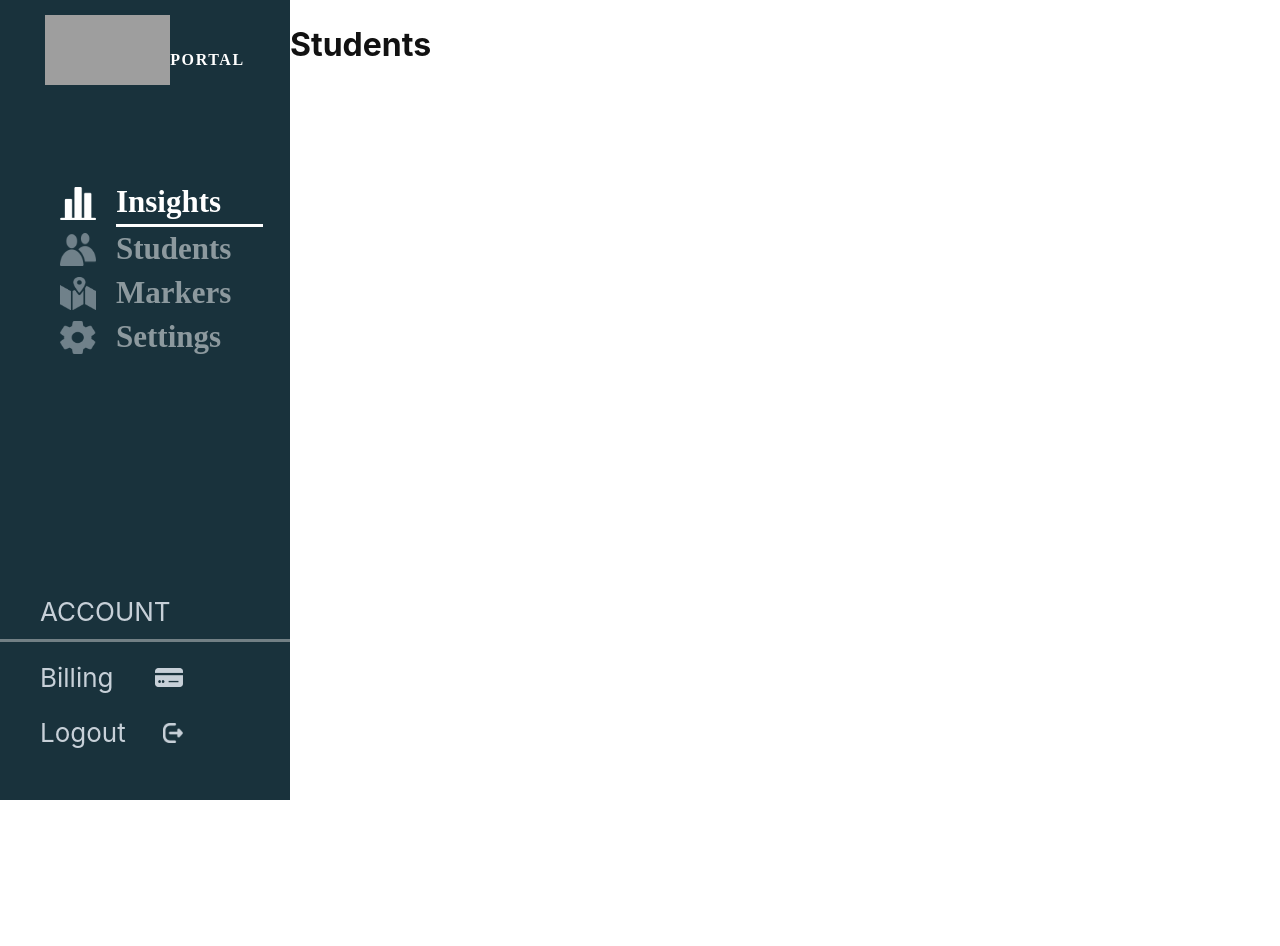
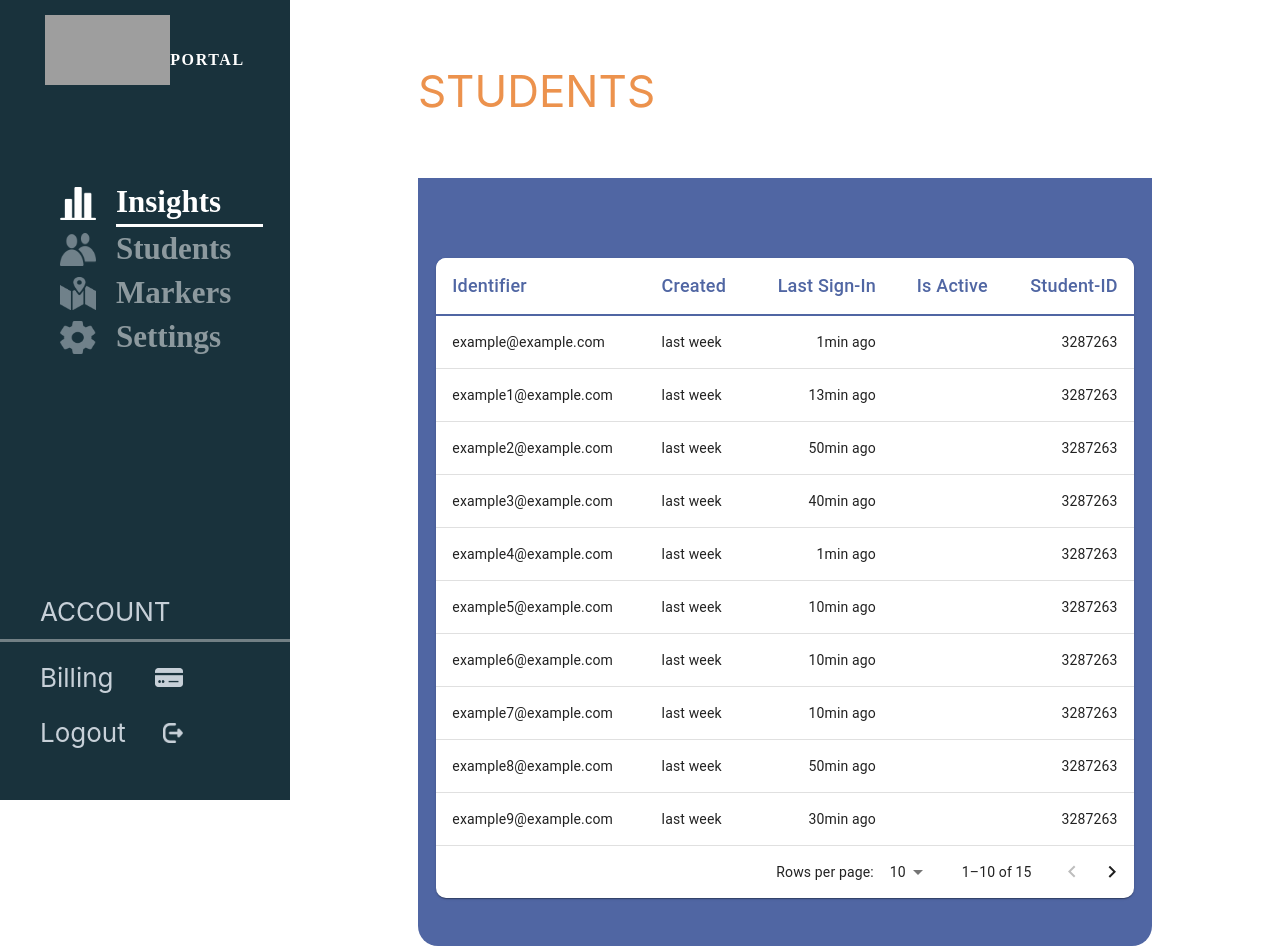
Before and after one commit to galgord/walky-admin, a React (Vite) app: page /walky-admin/students in a window 1280 px wide. Before the commit the page ends 800 px from the top, so only its background shows below. Built offline with nearby package versions, Linux system fonts and the light colour scheme; grey boxes are pictures that could not be loaded.

Commit message:
added students table

```diff
--- a/package.json
+++ b/package.json
@@ -9,6 +9,9 @@
     "preview": "vite preview"
   },
   "dependencies": {
+    "@emotion/react": "^11.10.6",
+    "@emotion/styled": "^11.10.6",
+    "@mui/material": "^5.11.16",
     "localforage": "^1.10.0",
     "match-sorter": "^6.3.1",
     "react": "^18.2.0",
--- /dev/null
+++ b/src/components/common/PageHeader/index.css
@@ -0,0 +1,15 @@
+.page-header-divider {
+  width: 100%;
+  height: 3px;
+  background-color: #000;
+  align-self: center;
+}
+.page-header-text {
+  font-weight: 400;
+  font-style: normal;
+  color: rgb(236, 146, 77);
+  text-decoration: none;
+  font-size: 44px;
+  line-height: 62px;
+  margin-bottom: 16px;
+}
--- /dev/null
+++ b/src/components/common/PageHeader/index.tsx
@@ -0,0 +1,16 @@
+import './index.css';
+
+import React from 'react';
+
+import { PageHeaderProps } from './types';
+
+const PageHeader: React.FC<PageHeaderProps>= ({title}) => {
+  return (
+    <>
+    <span className='page-header-text'>{title}</span>
+    <div className='page-header-divider'/>
+    </>
+  )
+}
+
+export default PageHeader
--- /dev/null
+++ b/src/components/common/PageHeader/types.ts
@@ -0,0 +1,3 @@
+export interface PageHeaderProps {
+  title: string;
+}
--- /dev/null
+++ b/src/pages/Students/constants.ts
@@ -0,0 +1,61 @@
+import { Column, Data } from './types';
+
+
+export const columns: Column[] = [
+  { id: 'identifier', label: 'Identifier', minWidth: 170 },
+  { id: 'created', label: 'Created', minWidth: 100 },
+  {
+    id: 'lastSignIn',
+    label: 'Last Sign-In',
+    minWidth: 170,
+    align: 'right',
+  },
+  {
+    id: 'isActive',
+    label: 'Is Active',
+    minWidth: 170,
+    align: 'right',
+  },
+  {
+    id: 'studentId',
+    label: 'Student-ID',
+    minWidth: 170,
+    align: 'right',
+  },
+];
+
+
+function createData(
+  identifier: string,
+  created: string,
+  lastSignIn: string,
+  isActive: boolean,
+  studentId: number,
+): Data {
+  return { identifier, created, lastSignIn, isActive, studentId };
+}
+
+export const rows = [
+  createData('example@example.com', 'last week', '1min ago', true, 3287263),
+  createData('example1@example.com', 'last week', '13min ago', true, 3287263),
+  createData('example2@example.com', 'last week', '50min ago', true, 3287263),
+  createData('example3@example.com', 'last week', '40min ago', true, 3287263),
+  createData('example4@example.com', 'last week', '1min ago', true, 3287263),
+  createData('example5@example.com', 'last week', '10min ago', true, 3287263),
+  createData('example6@example.com', 'last week', '10min ago', true, 3287263),
+  createData('example7@example.com', 'last week', '10min ago', true, 3287263),
+  createData('example8@example.com', 'last week', '50min ago', true, 3287263),
+  createData('example9@example.com', 'last week', '30min ago', true, 3287263),
+  createData('example10@example.com', 'last week', '12min ago', true, 3287263),
+  createData('example11@example.com', 'last week', '16min ago', true, 3287263),
+  createData('example12@example.com', 'last week', '24min ago', true, 3287263),
+  createData('example13@example.com', 'last week', '15min ago', true, 3287263),
+  createData('example14@example.com', 'last week', '1min ago', true, 3287263),
+
+];
+
+export const tableCellStyles = {
+  fontSize: '18px',
+  color: 'rgb(80, 102, 163)',
+  borderBottom: '2px solid rgb(80, 102, 163)',
+};
--- /dev/null
+++ b/src/pages/Students/index.css
@@ -0,0 +1,20 @@
+.students-container {
+  display: flex;
+  flex:1;
+  padding-top: 60px;
+  flex-direction: column;
+  padding-left: 10%;
+  padding-right: 10%;
+}
+
+.table-container {
+  margin-top: 40px;
+  background-color: rgb(80, 102, 163);
+  width: 100%;
+  display: flex;
+  justify-content: center;
+  padding-top: 5rem;
+  padding-bottom: 3rem;
+  border-bottom-left-radius: 20px;
+  border-bottom-right-radius: 20px;
+}
--- a/src/pages/Students/index.tsx
+++ b/src/pages/Students/index.tsx
@@ -1,9 +1,81 @@
-import React from 'react';
+import './index.css';
+
+import Paper from '@mui/material/Paper';
+import Table from '@mui/material/Table';
+import TableBody from '@mui/material/TableBody';
+import TableCell from '@mui/material/TableCell';
+import TableContainer from '@mui/material/TableContainer';
+import TableHead from '@mui/material/TableHead';
+import TablePagination from '@mui/material/TablePagination';
+import TableRow from '@mui/material/TableRow';
+import React, { useState } from 'react';
+
+import PageHeader from '../../components/common/PageHeader';
+import { columns, rows, tableCellStyles } from './constants';
 
 const Students: React.FC = () => {
+  const [page, setPage] = useState(0);
+  const [rowsPerPage, setRowsPerPage] = useState(10);
+
+  const handleChangePage = (event: unknown, newPage: number) => {
+    setPage(newPage);
+  };
+
+  const handleChangeRowsPerPage = (event: React.ChangeEvent<HTMLInputElement>) => {
+    setRowsPerPage(+event.target.value);
+    setPage(0);
+  };
+
   return (
-   <div>
-      <h1>Students</h1>
+   <div className='students-container'>
+        <PageHeader title='STUDENTS'/>
+        <div className='table-container'>
+        <TableContainer component={Paper} sx={{ maxWidth: '95%', borderRadius: '10px' }} >
+        <Table stickyHeader aria-label="sticky table">
+          <TableHead>
+
+            <TableRow>
+              {columns.map((column) => (
+                <TableCell
+                  key={column.id}
+                  align={column.align}
+                  style={tableCellStyles}
+                >
+                  {column.label}
+                </TableCell>
+              ))}
+            </TableRow>
+          </TableHead>
+          <TableBody>
+            {rows
+              .slice(page * rowsPerPage, page * rowsPerPage + rowsPerPage)
+              .map((row) => {
+                return (
+                  <TableRow hover role="checkbox" tabIndex={-1} key={row.identifier}>
+                    {columns.map((column) => {
+                      const value = row[column.id];
+                      return (
+                        <TableCell key={column.id} align={column.align}>
+                          {value}
+                        </TableCell>
+                      );
+                    })}
+                  </TableRow>
+                );
+              })}
+          </TableBody>
+        </Table>
+      <TablePagination
+        rowsPerPageOptions={[10, 25, 100]}
+        component="div"
+        count={rows.length}
+        rowsPerPage={rowsPerPage}
+        page={page}
+        onPageChange={handleChangePage}
+        onRowsPerPageChange={handleChangeRowsPerPage}
+      />
+      </TableContainer>
+      </div>
     </div>
   )
 }
--- /dev/null
+++ b/src/pages/Students/types.ts
@@ -0,0 +1,14 @@
+export interface Column {
+  id: 'identifier' | 'created' | 'lastSignIn' | 'isActive' | 'studentId';
+  label: string;
+  minWidth?: number;
+  align?: 'right';
+}
+
+export interface Data {
+  identifier: string;
+  created: string;
+  lastSignIn: string;
+  isActive: boolean;
+  studentId: number;
+}
```
Also changed, not shown: 1 other file (tests, documents, lock files or other folders).
